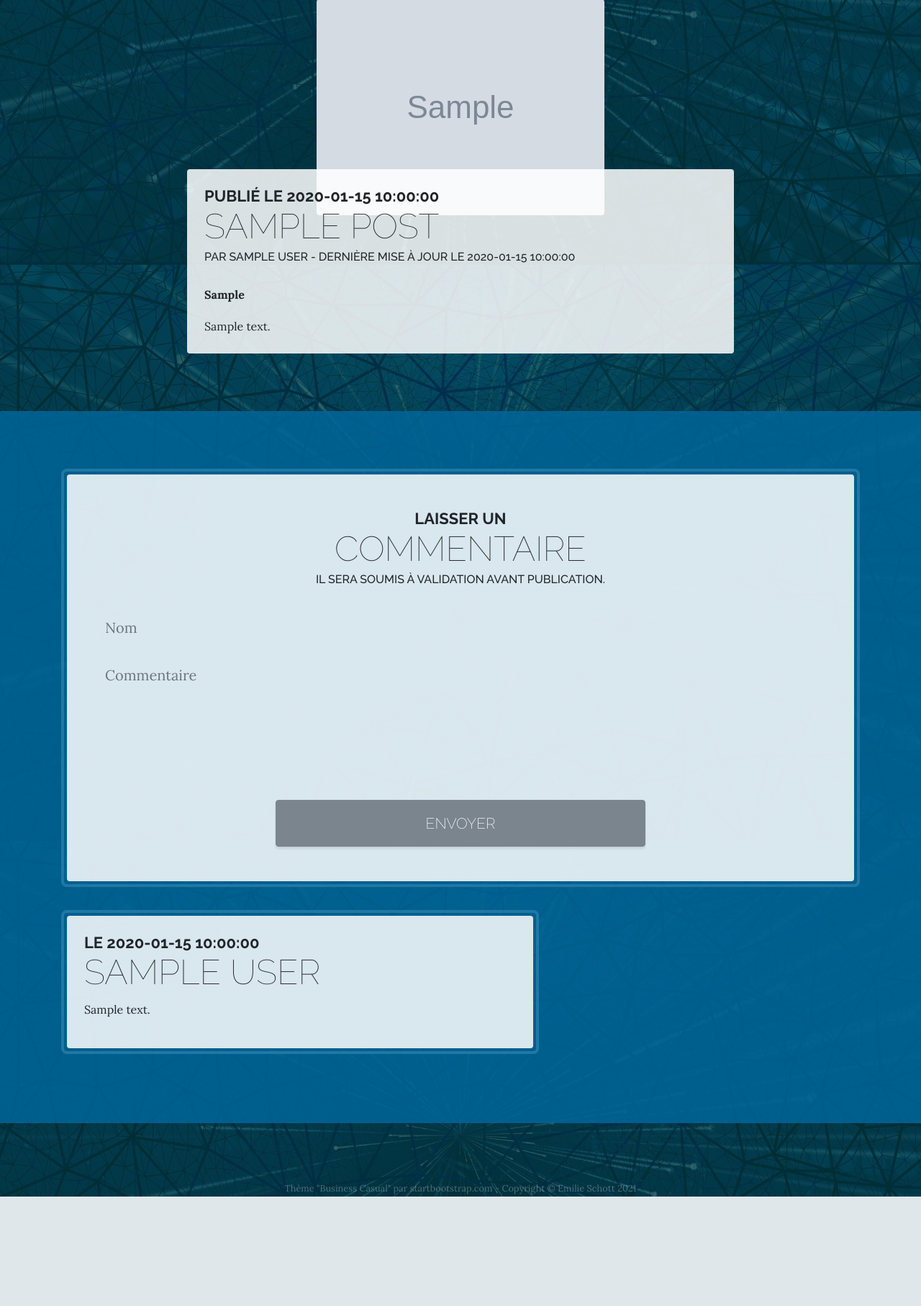
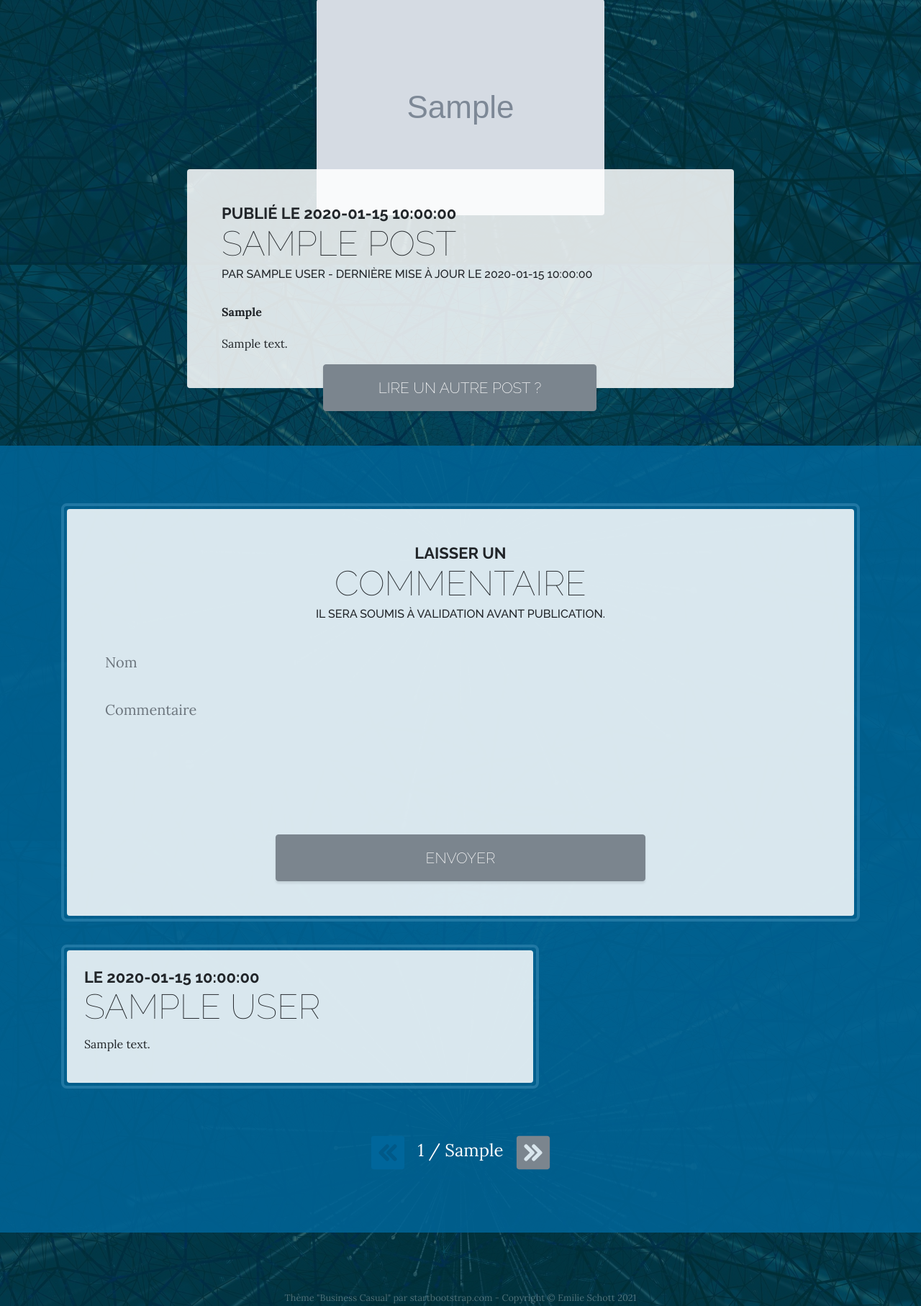
Before and after one commit to EmilieSchott/P5-BlogPHP, a PHP site: template view/postView.html.twig in a window 1280 px wide. Shown: the part 434-2248 px from the top of the page at 72% size. Before the commit the page ends 2096 px from the top, so only its background shows below. Run offline with PHP 8.4, Linux system fonts and the light colour scheme; the template is opened without the code that fills it: most values are stand-ins (such as "Sample title", 1, 10 or a date in 2020); grey boxes marked "Sample" are stand-in pictures; some libraries are stand-ins or nearby versions.

Commit message:
Modifications to display datas on post page

```diff
--- a/public/theme/css/style.css
+++ b/public/theme/css/style.css
@@ -592,7 +592,7 @@
     position: relative;
     z-index: 0;
     margin-top: -2rem;
-    margin-bottom : 0rem;
+    margin-bottom : 4rem;
 }
 
 .blog-button {
@@ -616,7 +616,7 @@
 
     .post-item .post-item-description {
         max-width: 63vw;
-        margin-bottom : 110px;
+        margin-bottom : 0rem;
     }
 
     .blog-button {
@@ -674,6 +674,24 @@
     margin-bottom: 77px;
 }
 
+.post-button {
+    width: 100%;
+    position: absolute;
+    bottom: -1.5rem;
+}
+
+@media (min-width: 767px) {
+    .post-button {
+        right: 16px;
+    }
+}
+
+@media (min-width: 992px) {
+    .post-button {
+        bottom: -2rem;
+    }
+}
+
 @media (min-width: 767px) {
     .comment-message {
         margin-top: 112px;
--- a/view/blogView.html.twig
+++ b/view/blogView.html.twig
@@ -20,7 +20,7 @@
 
 {% block content %}
     {% for post in posts %}
-        <section class="page-section">
+        <section class="page-section" id="{{ post.id }}">
             <div class="container">
                 <div class="post-item">
                     <div class="post-item-title d-flex col-10 col-lg-auto p-0 mx-auto {% if loop.index is odd %} ml-sm-3 mr-lg-auto {% else %} justify-content-sm-end mr-sm-3 ml-sm-auto {% endif %}">
@@ -36,7 +36,7 @@
                         <div class="bg-faded col-10 col-lg-12 offset-1 offset-sm-0 p-3 p-md-4 p-xl-5 pb-4 pb-lg-5 rounded ">
                             <p class="mb-0">{{ post.standFirst }}</p>
                             <div class="blog-button d-flex ">
-                                <a class="btn btn-primary btn-xl mx-auto mr-lg-0" href="index.php?action=post&amp;id={{ post.id }}">Lire la suite...</a>
+                                <a class="btn btn-primary btn-xl mx-auto mr-lg-0" href="index.php?action=post&amp;id={{ post.id }}&amp;blogPage={{ page }}">Lire la suite...</a>
                             </div>
                         </div>
                     </div>
--- a/view/postView.html.twig
+++ b/view/postView.html.twig
@@ -25,7 +25,7 @@
             <img class="post-item-img img-fluid rounded  mx-auto d-flex mb-lg-0" src="public/theme/img/{{ post.picture }}" alt="{{ post.pictureDescription }}">
                 <div class="post-item-content">
                     <div class="row">
-                        <div class="bg-faded col-10 col-lg-7 col-xl-8 mx-auto p-3 offset-1 offset-lg-0 p-md-4 p-xl-4 pb-4 pb-lg-4 rounded ">
+                        <div class="bg-faded col-10 col-lg-7 col-xl-8 mx-auto p-3 offset-1 offset-lg-0 p-3 p-md-4 p-xl-5 pb-4 pb-lg-5 rounded">
                             <h2 class="section-heading mb-4">
                                 <span class="section-heading-upper">Publié le {{ post.createdAt }}</span>
                                 <span class="section-heading-lower">{{ post.title }}</span>
@@ -33,6 +33,13 @@
                             </h2>
                             <p> <strong>{{ post.standFirst }}</strong></p>
                             <p class="mb-0">{{ post.content }}</p>
+                            <div class="row post-button">
+                                <a
+                                    class="btn btn-primary btn-xl col-10 col-lg-7 col-xl-6 mx-auto mt-1 mt-md-2 mt-lg-3"
+                                    href="index.php?action=blog&amp;{% if blogPage is not empty %}page={{ blogPage }}#{{ post.id }}{% else %}{% endif %}">
+                                    Lire un autre post ?
+                                </a>
+                            </div>
                         </div>
                     </div>
                 </div>
@@ -41,9 +48,9 @@
 
     <section class="page-section comments clearfix">
         <div class="container">
-            <div class="comment-inner text-center p-3 p-md-4 p-lg-5 mb-5 rounded">
+            <div class="comment-inner text-center p-3 p-md-4 p-lg-5 mb-5 rounded" id="addComment">
                 {% if entry is not empty and entry == 1 %}
-                    <div class="comment-message">
+                    <div class="comment-message" id="commentForm">
                         <h2 class="section-heading mb-4">
                             <span class="section-heading-upper">Merci !</span>
                             <span class="section-heading-lower">Votre commentaire a bien été enregistré.</span>
@@ -53,10 +60,10 @@
                         </h2>
                     </div>
                     <div class="row">
-                        <a class="btn btn-primary btn-xl col-10 col-lg-7 col-xl-6 mx-auto mt-1 mt-md-2 mt-lg-3" href="index.php?action=post&amp;id={{ post.id }}#commentForm">En poster un autre ? </a>
+                        <a class="btn btn-primary btn-xl col-10 col-lg-7 col-xl-6 mx-auto mt-1 mt-md-2 mt-lg-3" href="index.php?action=post&amp;id={{ post.id }}#addComment">En poster un autre ? </a>
                     </div>
                 {% elseif entry is not empty and entry == 0 %}
-                    <div class="comment-message">
+                    <div class="comment-message" >
                         <h2 class="section-heading mb-4">
                             <span class="section-heading-upper">Un problème est survenu :</span>
                             <span class="section-heading-lower"> Votre commentaire n'a pas pu être enregistré.</span>
@@ -66,7 +73,7 @@
                         </h2>
                     </div>
                     <div class="row">
-                        <a class="btn btn-primary btn-xl col-10 col-lg-7 col-xl-6 mx-auto mt-1 mt-md-2 mt-lg-3" href="index.php?action=post&amp;id={{ post.id }}#commentForm">Réessayer ? </a>
+                        <a class="btn btn-primary btn-xl col-10 col-lg-7 col-xl-6 mx-auto mt-1 mt-md-2 mt-lg-3" href="index.php?action=post&amp;id={{ post.id }}#addComment">Réessayer ? </a>
                     </div>
                 {% else %}
                     <h2 class="section-heading mb-4 ">
@@ -98,6 +105,9 @@
                     </form>
                 {% endif %}
             </div>
+
+            {% if page is not empty %}
+                <div id="commentsPage">
                     {% for comment in comments %}
                         <div class="my-4 {% if loop.index is odd %} {% else %}d-flex justify-content-end {% endif %}">
                             <div class="comment-inner col-10 col-md-7 p-3 p-md-4 p-lg-4  rounded ">
@@ -105,12 +115,41 @@
                                     <span class="section-heading-upper">Le {{ comment.createdAt }}</span>
                                     <span class="section-heading-lower">{{ comment.author }}</span>
                                 </h2>
-                    <p class="mb-3">
-                        {{ comment.content }}
-                    </p>
+                                <p class="mb-3"> {{ comment.content }} </p>
                             </div>
                         </div>
                     {% endfor %}
+                </div>
+
+                <div class="container text-center pt-4 pt-lg-5">
+                    <div class="text-center d-inline-flex">
+                        {% if page > 1 %} <a href="index.php?action=post&amp;id={{ post.id }}&amp;page={{ page-1 }}#commentsPage"> {% else  %} {% endif  %}
+                            <svg xmlns="http://www.w3.org/2000/svg" width="50" height="50">
+                                <g>
+                                    <path class="{% if page > 1 %} contour {% else  %} disable-contour {% endif  %}" d="M48.1 44.75c0 1.9-1.6 3.4-3.399 3.4H5.3c-1.9 0-3.4-1.6-3.4-3.4V5.25c0-1.9 1.6-3.4 3.399-3.4h39.4c1.899 0 3.399 1.601 3.399 3.4v39.5z"
+                                    stroke-width="2.772" stroke-linecap="round" stroke-linejoin="round" stroke-miterlimit="10"/>
+                                    <path class="{% if page > 1 %} intern {% else  %} disable-intern {% endif  %}" d="M23.996 23.129l8.978-8.975a2.643 2.643 0 113.739 3.739L29.607 25l7.105 7.105a2.644 2.644 0 11-3.739 3.74l-8.978-8.976a2.647 2.647 0 01.001-3.74z"/>
+                                    <path class="{% if page > 1 %} intern {% else  %} disable-intern {% endif  %}" d="M13.286 23.129l8.975-8.975a2.645 2.645 0 013.741 3.739L18.897 25l7.104 7.105a2.644 2.644 0 11-3.741 3.74l-8.975-8.976a2.647 2.647 0 01.001-3.74z"/>
+                                </g>
+                            </svg>
+                            {% if page > 1 %} </a> {% else  %} {% endif  %}
+
+                        <div class="page-number mx-3 mt-2 mt-lg-1">{{ page }} / {{ pagesNbr }}</div>
+
+                        {% if page < pagesNbr %} <a href="index.php?action=post&amp;id={{ post.id }}&amp;page={{ page+1 }}#commentsPage"> {% else  %} {% endif  %}
+                            <svg xmlns="http://www.w3.org/2000/svg" width="50" height="50">
+                                <g>
+                                    <path class="{% if page < pagesNbr %} contour {% else  %} disable-contour {% endif  %}"  d="M48.1 44.75c0 1.9-1.6 3.4-3.399 3.4H5.3c-1.9 0-3.4-1.6-3.4-3.4V5.25c0-1.9 1.6-3.4 3.399-3.4h39.4c1.899 0 3.399 1.601 3.399 3.4v39.5z"
+                                    stroke-width="2.772" stroke-linecap="round" stroke-linejoin="round" stroke-miterlimit="10"/>
+                                    <path class="{% if page < pagesNbr %} intern {% else  %} disable-intern {% endif  %}" d="M26.004 23.129l-8.978-8.975a2.643 2.643 0 10-3.739 3.739L20.393 25l-7.105 7.105a2.644 2.644 0 103.739 3.74l8.978-8.976a2.647 2.647 0 00-.001-3.74z"/>
+                                    <path class="{% if page < pagesNbr %} intern {% else  %} disable-intern {% endif  %}" d="M36.714 23.129l-8.975-8.975a2.645 2.645 0 00-3.741 3.739L31.103 25l-7.104 7.105a2.644 2.644 0 103.741 3.74l8.975-8.976a2.647 2.647 0 00-.001-3.74z"/>
+                                </g>
+                            </svg>
+                        {% if page < pagesNbr %} </a> {% else  %} {% endif  %}
+                    </div>
+                </div>
+            {% else %}
+            {% endif %}
         </div>
     </section>
 {% endblock %}
```
Lines whose indentation alone changed are shown as unchanged.
